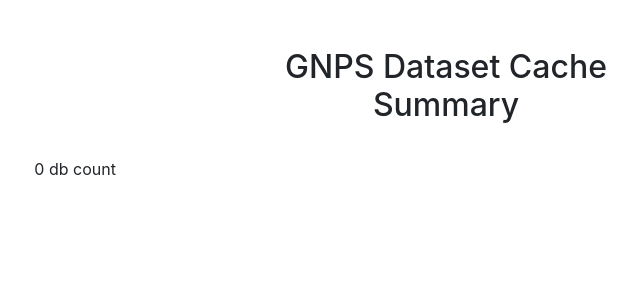
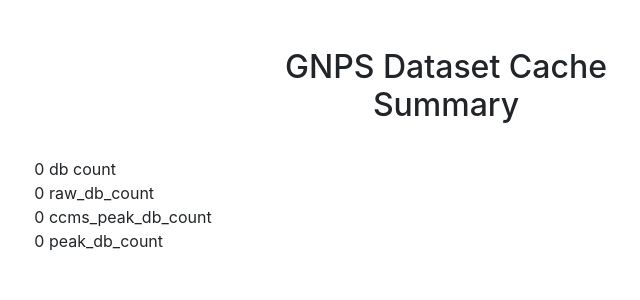
Before and after one commit to Wang-Bioinformatics-Lab/GNPS_DatasetCache, a Flask app: page / in a window 1280 px wide. Shown: the part 69-369 px from the top of the page, without its empty margins (194-834 px from the left). Run offline with Flask 2, Linux system fonts and the light colour scheme; some libraries are stand-ins or nearby versions.

Commit message:
bug fixes

```diff
--- a/compute_tasks.py
+++ b/compute_tasks.py
@@ -30,8 +30,8 @@
 
 @celery_instance.task
 def populate_ftp():
-    #all_dataset_list = requests.get("https://massive.ucsd.edu/ProteoSAFe/QueryDatasets?pageSize=0&offset=0&query=").json()["row_data"]
-    all_dataset_list = requests.get("https://massive.ucsd.edu/ProteoSAFe/QueryDatasets?pageSize=30&offset=9001&query=").json()["row_data"]
+    all_dataset_list = requests.get("https://massive.ucsd.edu/ProteoSAFe/QueryDatasets?pageSize=0&offset=0&query=").json()["row_data"]
+    #all_dataset_list = requests.get("https://massive.ucsd.edu/ProteoSAFe/QueryDatasets?pageSize=30&offset=9001&query=").json()["row_data"]
     for dataset in all_dataset_list:
         accession = dataset["dataset"]
         print(accession)
--- a/templates/homepage.html
+++ b/templates/homepage.html
@@ -30,6 +30,13 @@
             <div class="col-md-2" id=""></div>
             <div class="col-md-2" id="">
                 (( db_count )) db count
+                <br>
+                (( raw_db_count )) raw_db_count
+                <br>
+                (( ccms_peak_db_count )) ccms_peak_db_count
+                <br>
+                (( peak_db_count )) peak_db_count
+                <br>
             </div>
             <div class="col-md-2" id=""></div>
         </div>
--- a/views.py
+++ b/views.py
@@ -13,7 +13,28 @@
 @app.route('/', methods=['GET'])
 def renderhomepage():
     db_count = Filename.select().count()
-    return render_template('homepage.html', db_count=db_count)
+    raw_db_count = Filename.select().where(Filename.collection == "raw").count()
+    ccms_peak_db_count = Filename.select().where(Filename.collection == "ccms_peak").count()
+    peak_db_count = Filename.select().where(Filename.collection == "peak").count()
+    return render_template('homepage.html', db_count=db_count, raw_db_count=raw_db_count, ccms_peak_db_count=ccms_peak_db_count, peak_db_count=peak_db_count)
+
+@app.route('/dataset/<accession>/files', methods=['GET'])
+def getfiles(accession):
+    query_db = Filename.select().where(Filename.dataset == accession)
+
+    all_results = []
+    for db_row in query_db:
+        result_dict = {}
+        result_dict["filepath"] = db_row.filepath
+
+        all_results.append(result_dict)
+
+    return_obj = {}
+    return_obj["count"] = query_db.count()
+    return_obj["results"] = all_results
+
+    return json.dumps(return_obj)
+
 
 @app.route('/heartbeat', methods=['GET'])
 def testapi():
```
